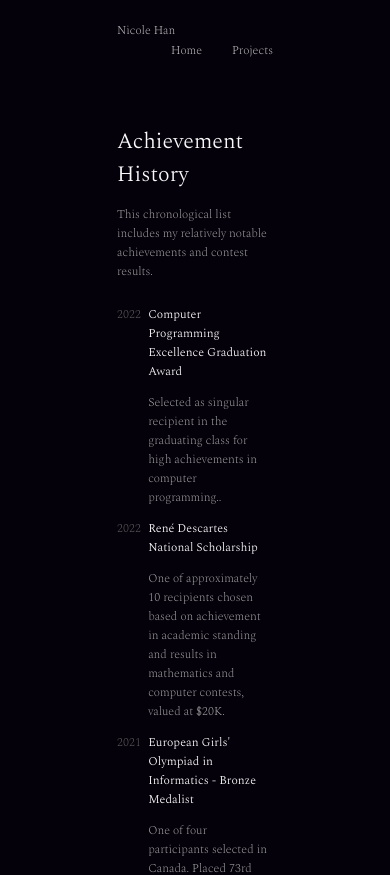
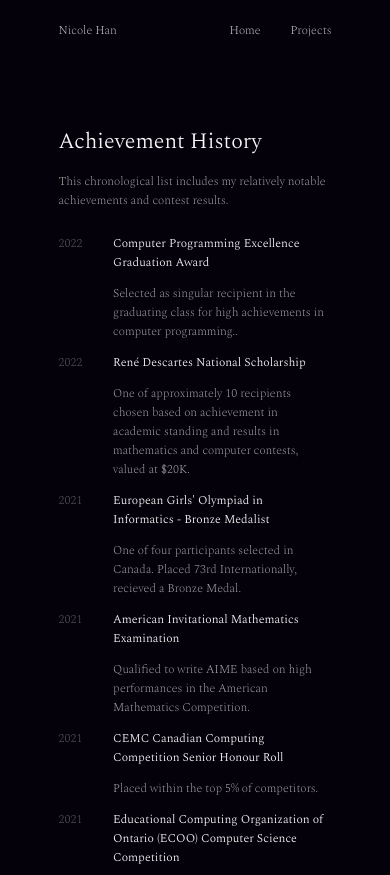
Before and after one commit to nicoella/nicoella.github.io, a React (Create React App) app: page /achievements in a window 390 px wide. Shown: the top 875 px of the page. Built offline with nearby package versions, Linux system fonts and the light colour scheme.

Commit message:
reactive page size

```diff
--- a/src/App.css
+++ b/src/App.css
@@ -1,7 +1,7 @@
 body {
   margin: 0;
-  margin-left: calc(50vw - 20vw);
-  margin-right: calc(50vw - 20vw);
+  margin-left: 30vw;
+  margin-right: 30vw;
   padding: 0;
   padding-bottom: 100px;
   background-color: #04010a;
@@ -64,7 +64,9 @@ p {
   color: #adadad;
 }
 
-@media (max-width: 500px) {
-  .body {
+@media screen and (max-width: 700px) {
+  body {
+    margin-left: 15vw;
+    margin-right: 15vw;
   }
 }
```
